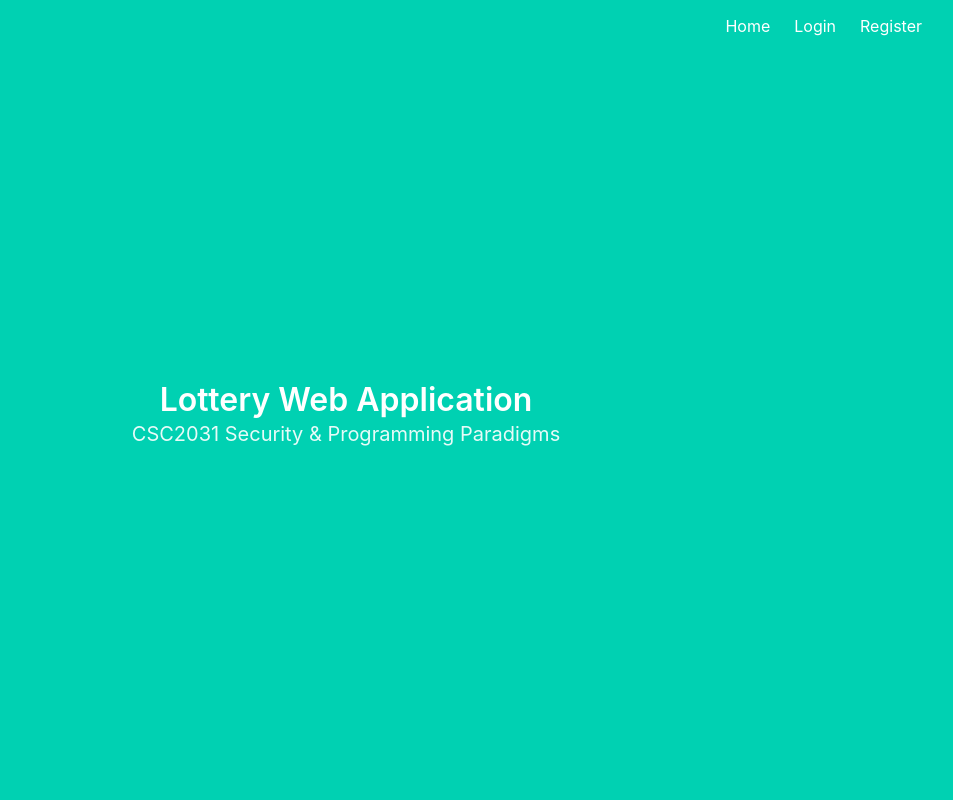
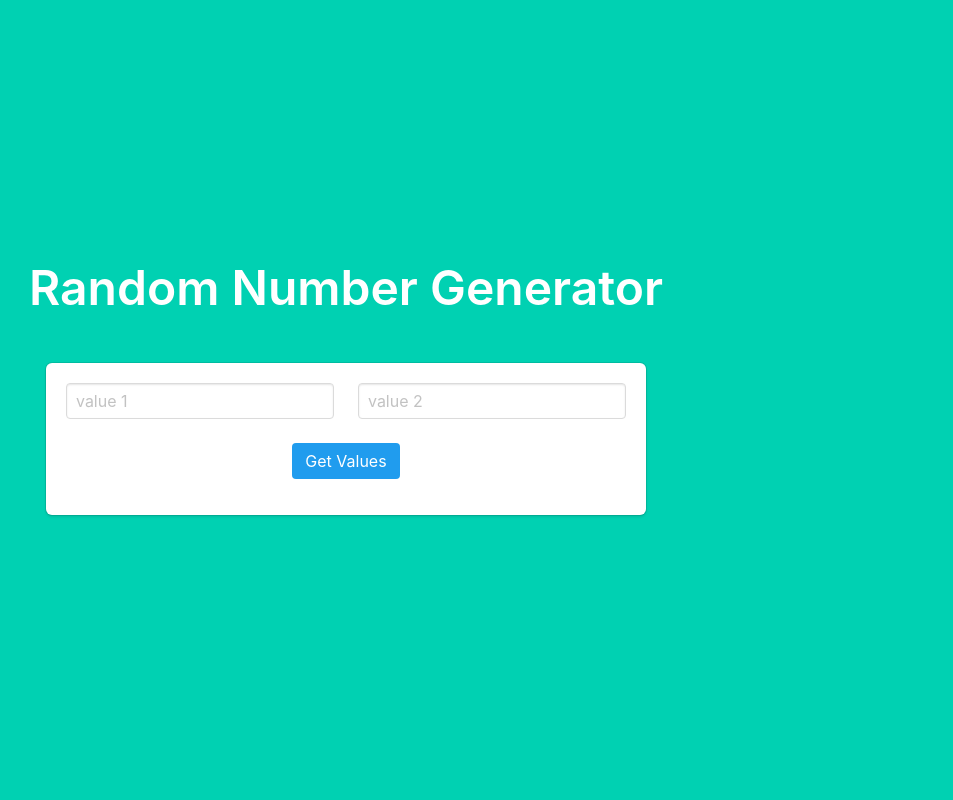
Before and after one commit to Tessgoulandris2/LotteryWebApp, a Flask app: page / in a window 1280 px wide. Shown: the whole page, without its empty margins (294-1247 px from the left). Run offline with Flask 2, Linux system fonts and the light colour scheme; some libraries are stand-ins or nearby versions.

Commit message:
Creating a random number generator from the code given on canvas

```diff
--- a/templates/index.html
+++ b/templates/index.html
@@ -1,11 +1,39 @@
-{% extends "base.html" %}
+<head>
+    <meta charset="utf-8">
+    <meta http-equiv="X-UA-Compatible" content="IE=edge">
+    <meta name="viewport" content="width=device-width, initial-scale=1">
+    <title>Random Numbers</title>
+    <link rel="stylesheet" href="https://cdnjs.cloudflare.com/ajax/libs/bulma/0.7.2/css/bulma.min.css"/>
+    <script type="text/javascript" src="{{ url_for('static', filename='secure_rng.js') }}"></script>
+</head>
+<body>
+<section class="hero is-primary is-fullheight">
+    <div class="hero-body">
+        <div class="container has-text-centered">
+            <h1 class="title is-1">Random Number Generator</h1>
 
-{% block content %}
-<h1 class="title">Lottery Web Application
-</h1>
-<h2 class="subtitle">
-  CSC2031 Security & Programming Paradigms
-</h2>
-
-<p>{{ current_user.firstname}} {{ current_user.lastname }}</p>
-{% endblock %}
+            <div class="column is-10 is-offset-1">
+                <div class="column is-8 is-offset-2">
+                    <div class="box">
+                        <form method="POST" action="">
+                            <div class="columns is-multiline is-centered">
+                                <div class="column is-one-half">
+                                    <input class="input" type="number" name="no1" id="no1" placeholder="value 1" min="1" max="1000" required>
+                                </div>
+                                <div class="column is-one-half">
+                                    <input class="input" type="number" name="no2" id="no2" placeholder="value 2" min="1" max="1000" required>
+                                </div>
+                            </div>
+                            <div class="field">
+                                <button type="button" class="button is-info is-centered" onclick="getValues()">
+                                    Get Values
+                                </button>
+                            </div>
+                        </form>
+                    </div>
+                </div>
+            </div>
+        </div>
+    </div>
+</section>
+</body>
```
